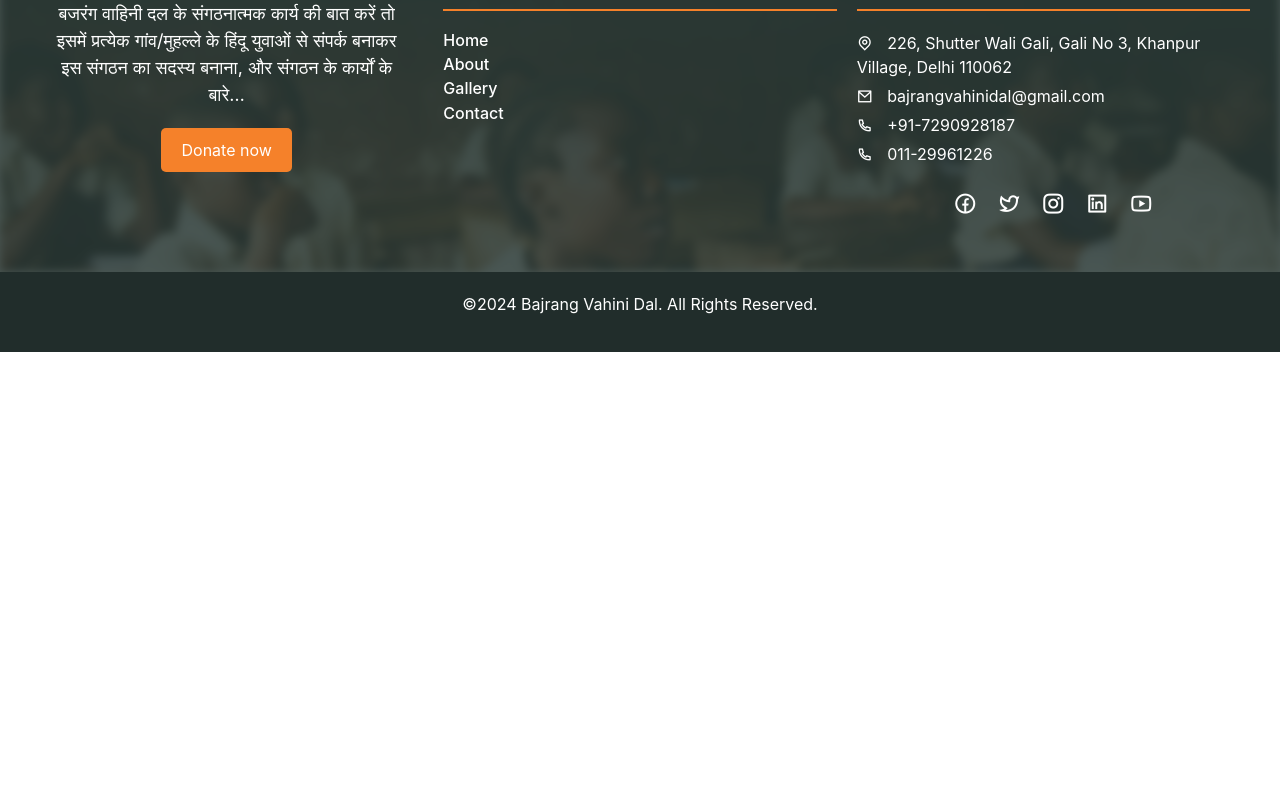
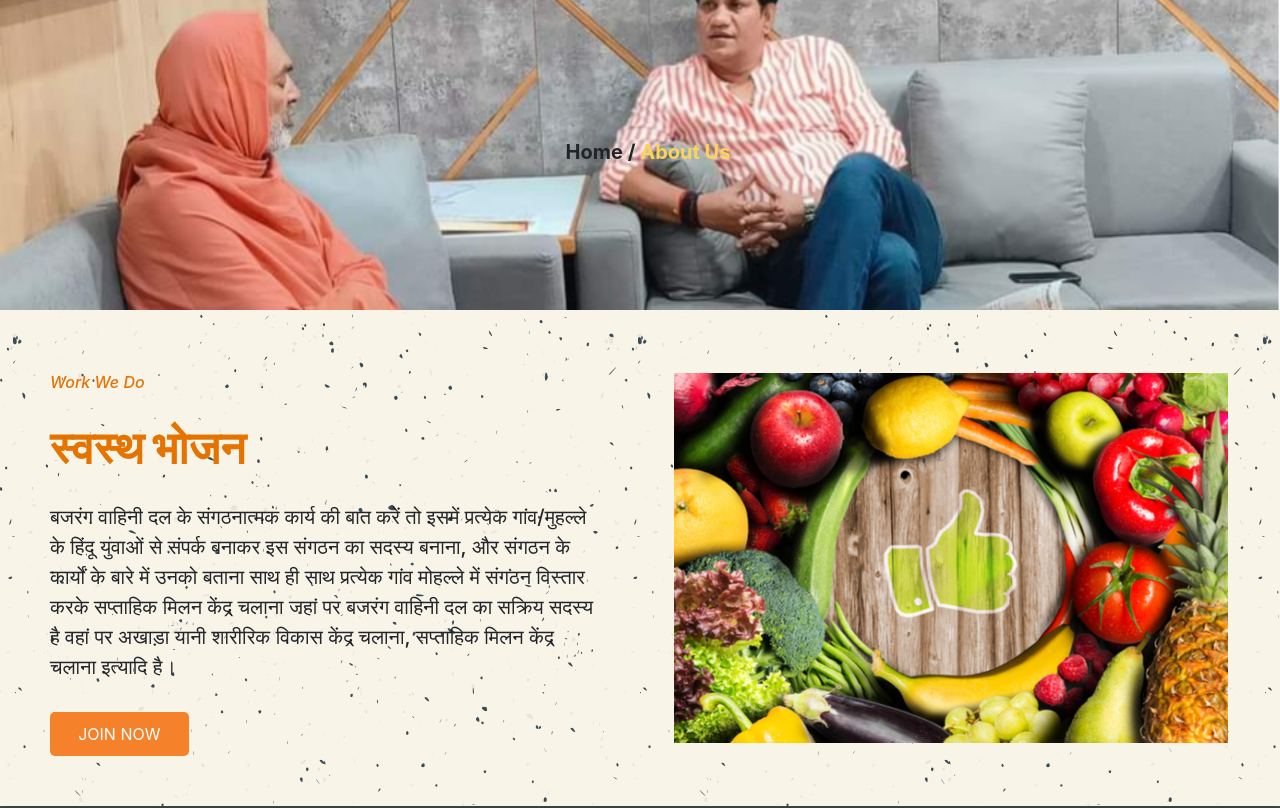
Before and after one commit to Mannumishra/bajrangdal, a React (Create React App) app: page /food in a window 1280 px wide. Shown: the part 240-1048 px from the top of the page. Before the commit the page ends 800 px from the top, so only its background shows below. Built offline with nearby package versions, Linux system fonts and the light colour scheme.

Commit message:
add chnages

```diff
--- a/src/App.js
+++ b/src/App.js
@@ -14,6 +14,10 @@
 import Contact from './Components/Contact/Contact';
 import Donate from './Components/Donate/Donate';
 import toast, { Toaster } from 'react-hot-toast';
+import Medical from './Components/Medical/Medical';
+import Food from './Components/Food/Food';
+import Education from './Components/Education/Education';
+import Water from './Components/Water/Water';
 
 
 
@@ -31,6 +35,10 @@
         <Route path='/gallery' element={<PhotoGallery />} />
         <Route path='/contact' element={<Contact />} />
         <Route path='/donate' element={<Donate />} />
+        <Route path='/medical-help' element={<Medical />} />
+        <Route path='/food' element={<Food />} />
+        <Route path='/education' element={<Education />} />
+        <Route path='/water' element={<Water />} />
       </Routes>
       <Footer />
       <Toaster />
--- /dev/null
+++ b/src/Components/Education/Education.jsx
@@ -0,0 +1,32 @@
+import React from 'react'
+import brudcrumb from '../../Images/brudcrum.png'
+import image from '../../Images/sikhsha.jpg'
+const Education = () => {
+    return (
+        <>
+            <div>
+                <div className="breadcrumb-image">
+                    <img src={brudcrumb} alt="Breadcrumb" />
+                </div>
+                <div className="breadcrumb-text">
+                    <p>Home / <span style={{ color: "#FBD45A" }}>About Us</span></p>
+                </div>
+            </div >
+
+            <div className="about-container">
+                <div className="text-container">
+                    <p className='welcome-about'><i>Work We Do</i></p>
+                    <p className='heading-about'>शिक्षा</p>
+                    <p className='paragraph-about'>बजरंग वाहिनी दल के संगठनात्मक कार्य की बात करें तो इसमें प्रत्येक गांव/मुहल्ले के हिंदू युवाओं से संपर्क बनाकर इस संगठन का सदस्य बनाना, और संगठन के कार्यों के बारे में उनको बताना साथ ही साथ प्रत्येक गांव मोहल्ले में संगठन विस्तार करके सप्ताहिक मिलन केंद्र चलाना जहां पर बजरंग वाहिनी दल का सक्रिय सदस्य है वहां पर अखाड़ा यानी शारीरिक विकास केंद्र चलाना, सप्ताहिक मिलन केंद्र चलाना इत्यादि है।</p>
+                    <button>JOIN NOW</button>
+                </div>
+                <div className="image-container">
+                    <img src={image} alt="About Us" />
+                </div>
+
+            </div>
+        </>
+    )
+}
+
+export default Education
--- /dev/null
+++ b/src/Components/Food/Food.jsx
@@ -0,0 +1,33 @@
+import React from 'react'
+import brudcrumb from '../../Images/brudcrum.png'
+import image from '../../Images/bhojan.jpg'
+
+const Food = () => {
+  return (
+    <>
+     <div>
+                <div className="breadcrumb-image">
+                    <img src={brudcrumb} alt="Breadcrumb" />
+                </div>
+                <div className="breadcrumb-text">
+                    <p>Home / <span style={{ color: "#FBD45A" }}>About Us</span></p>
+                </div>
+            </div >
+
+            <div className="about-container">
+                <div className="text-container">
+                    <p className='welcome-about'><i>Work We Do</i></p>
+                    <p className='heading-about'>स्वस्थ भोजन</p>
+                    <p className='paragraph-about'>बजरंग वाहिनी दल के संगठनात्मक कार्य की बात करें तो इसमें प्रत्येक गांव/मुहल्ले के हिंदू युवाओं से संपर्क बनाकर इस संगठन का सदस्य बनाना, और संगठन के कार्यों के बारे में उनको बताना साथ ही साथ प्रत्येक गांव मोहल्ले में संगठन विस्तार करके सप्ताहिक मिलन केंद्र चलाना जहां पर बजरंग वाहिनी दल का सक्रिय सदस्य है वहां पर अखाड़ा यानी शारीरिक विकास केंद्र चलाना, सप्ताहिक मिलन केंद्र चलाना इत्यादि है।</p>
+                    <button>JOIN NOW</button>
+                </div>
+                <div className="image-container">
+                    <img src={image} alt="About Us" />
+                </div>
+
+            </div>
+    </>
+  )
+}
+
+export default Food
--- /dev/null
+++ b/src/Components/Medical/Medical.jsx
@@ -0,0 +1,32 @@
+import React from 'react'
+import brudcrumb from '../../Images/brudcrum.png'
+import image from '../../Images/doctor.jpg'
+const Medical = () => {
+    return (
+        <>
+            <div>
+                <div className="breadcrumb-image">
+                    <img src={brudcrumb} alt="Breadcrumb" />
+                </div>
+                <div className="breadcrumb-text">
+                    <p>Home / <span style={{ color: "#FBD45A" }}>About Us</span></p>
+                </div>
+            </div >
+
+            <div className="about-container">
+                <div className="text-container">
+                    <p className='welcome-about'><i>Work We Do</i></p>
+                    <p className='heading-about'>चिकित्सा सहायता</p>
+                    <p className='paragraph-about'>बजरंग वाहिनी दल के संगठनात्मक कार्य की बात करें तो इसमें प्रत्येक गांव/मुहल्ले के हिंदू युवाओं से संपर्क बनाकर इस संगठन का सदस्य बनाना, और संगठन के कार्यों के बारे में उनको बताना साथ ही साथ प्रत्येक गांव मोहल्ले में संगठन विस्तार करके सप्ताहिक मिलन केंद्र चलाना जहां पर बजरंग वाहिनी दल का सक्रिय सदस्य है वहां पर अखाड़ा यानी शारीरिक विकास केंद्र चलाना, सप्ताहिक मिलन केंद्र चलाना इत्यादि है।</p>
+                    <button>JOIN NOW</button>
+                </div>
+                <div className="image-container">
+                    <img src={image} alt="About Us" />
+                </div>
+
+            </div>
+        </>
+    )
+}
+
+export default Medical
--- a/src/Components/Navbar/Navbar.jsx
+++ b/src/Components/Navbar/Navbar.jsx
@@ -59,8 +59,8 @@
                             <div className="call-detail">
                                 <p>Send Email</p>
                                 <a href="mailto:bajrangvahinidal@gmail.com" className="email" style={{ textDecoration: "none", color: "black" }}>
-                            bajrangvahinidal@gmail.com
-                        </a>
+                                    bajrangvahinidal@gmail.com
+                                </a>
                             </div>
                         </div>
                     </div>
@@ -71,10 +71,10 @@
                             <li onMouseEnter={handleWorkActive} onMouseLeave={handleWorkActive} className='dropdown-relative'>
                                 <Link>Work We Do</Link>
                                 <ul className={`work-drop ${isWorkActive ? 'workShow' : ''}`}>
-                                    <li><Link>चिकित्सा सहायता</Link></li>
-                                    <li><Link>स्वस्थ भोजन</Link></li>
-                                    <li><Link>शिक्षा</Link></li>
-                                    <li><Link>स्वच्छ जल</Link></li>
+                                    <li><Link to='/medical-help'>चिकित्सा सहायता</Link></li>
+                                    <li><Link to='/food'>स्वस्थ भोजन</Link></li>
+                                    <li><Link to='/education'>शिक्षा</Link></li>
+                                    <li><Link to='/water'>स्वच्छ जल</Link></li>
                                 </ul>
                             </li>
                             <li><Link to='/event'>Events & Activities</Link></li>
@@ -99,7 +99,7 @@
                     <ul className="nav-link">
                         <li><Link to={'/'} onClick={handleMobDeActive} >Home</Link></li>
                         <li><Link to={'/about'} onClick={handleMobDeActive} >About Us</Link></li>
-                        <li><Link to={'/'} onClick={handleMobDeActive} >Work We Do</Link></li>
+                        <li><Link onClick={handleMobDeActive} >Work We Do</Link></li>
                         <li><Link to={'/event'} onClick={handleMobDeActive} >Events & Activities</Link></li>
                         <li><Link to={'/team'} onClick={handleMobDeActive} >Our Team</Link></li>
                         <li><Link to={'/membership'} onClick={handleMobDeActive} >Membership</Link></li>
--- /dev/null
+++ b/src/Components/Water/Water.jsx
@@ -0,0 +1,32 @@
+import React from 'react'
+import brudcrumb from '../../Images/brudcrum.png'
+import image from '../../Images/jal.jpg'
+const Water = () => {
+  return (
+    <>
+     <div>
+                <div className="breadcrumb-image">
+                    <img src={brudcrumb} alt="Breadcrumb" />
+                </div>
+                <div className="breadcrumb-text">
+                    <p>Home / <span style={{ color: "#FBD45A" }}>About Us</span></p>
+                </div>
+            </div >
+
+            <div className="about-container">
+                <div className="text-container">
+                    <p className='welcome-about'><i>Work We Do</i></p>
+                    <p className='heading-about'>स्वच्छ जल</p>
+                    <p className='paragraph-about'>बजरंग वाहिनी दल के संगठनात्मक कार्य की बात करें तो इसमें प्रत्येक गांव/मुहल्ले के हिंदू युवाओं से संपर्क बनाकर इस संगठन का सदस्य बनाना, और संगठन के कार्यों के बारे में उनको बताना साथ ही साथ प्रत्येक गांव मोहल्ले में संगठन विस्तार करके सप्ताहिक मिलन केंद्र चलाना जहां पर बजरंग वाहिनी दल का सक्रिय सदस्य है वहां पर अखाड़ा यानी शारीरिक विकास केंद्र चलाना, सप्ताहिक मिलन केंद्र चलाना इत्यादि है।</p>
+                    <button>JOIN NOW</button>
+                </div>
+                <div className="image-container">
+                    <img src={image} alt="About Us" />
+                </div>
+
+            </div>
+    </>
+  )
+}
+
+export default Water
```
